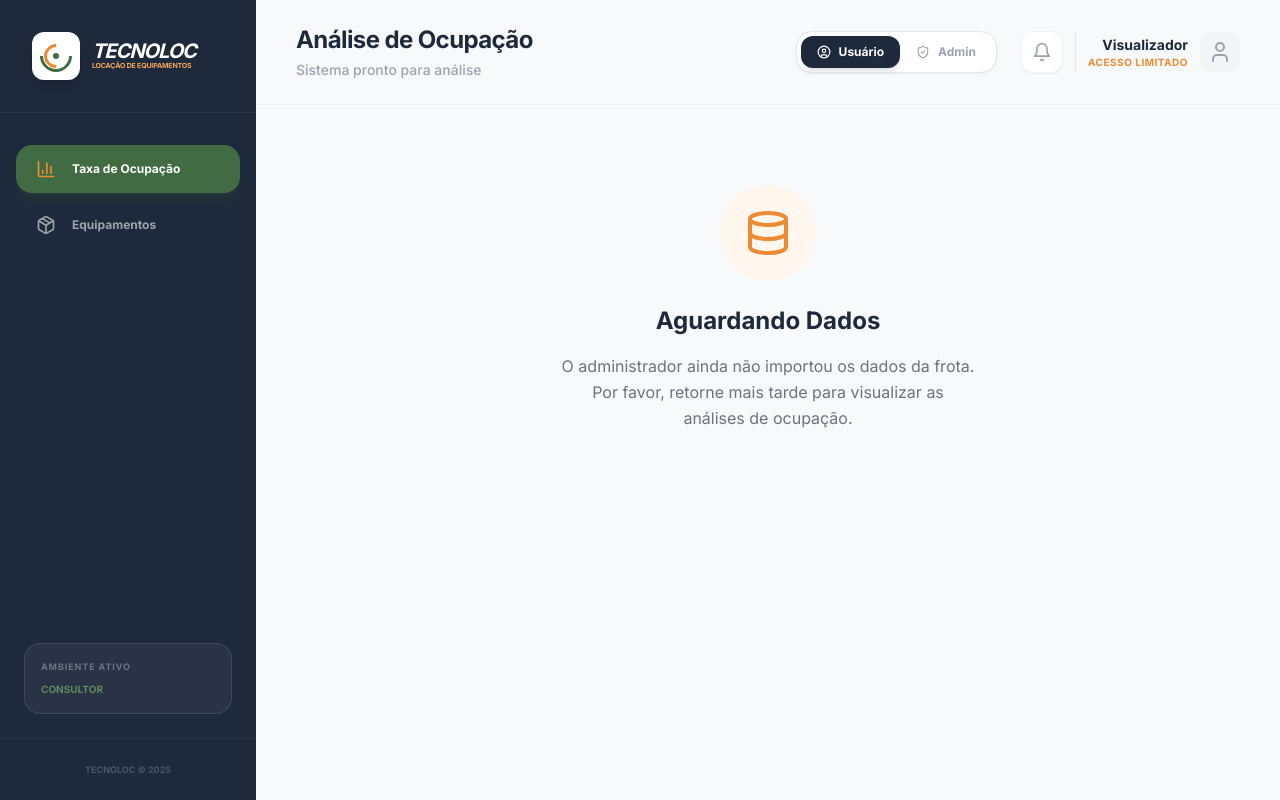
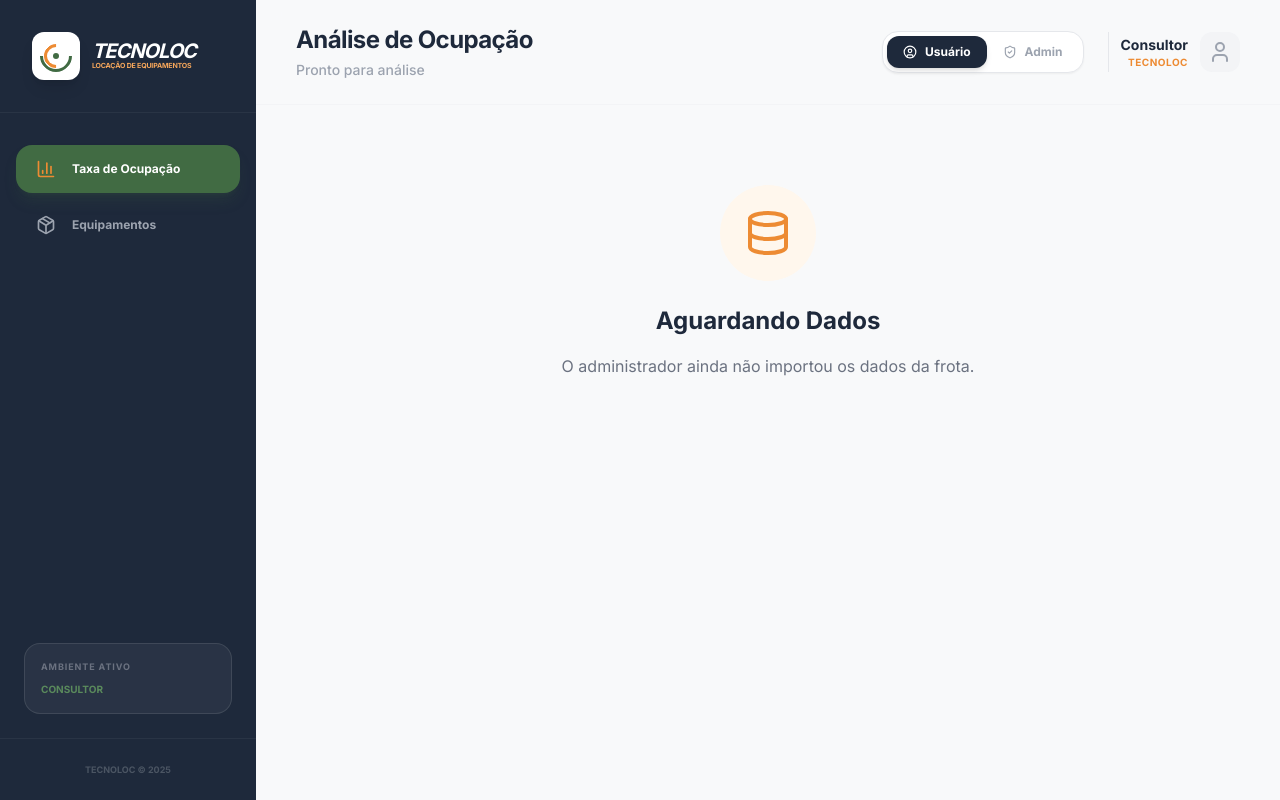
Before and after one commit to felipesdo17-creator/taxa-ocupa-o-tecnoloc, a React (Vite) app: page / in a window 1280 px wide. Built offline with nearby package versions, Linux system fonts and the light colour scheme.

Commit message:
fix(deps): Update genai to 1.3.0 and fix translations
Downgrades @google/genai to a stable version and updates UI text for better clarity in Portuguese.

```diff
--- a/App.tsx
+++ b/App.tsx
@@ -18,14 +18,13 @@ const App: React.FC = () => {
     return (localStorage.getItem(ROLE_KEY) as 'admin' | 'user') || 'user';
   });
 
-  // Load persisted data on mount
   useEffect(() => {
     const savedData = localStorage.getItem(STORAGE_KEY);
     if (savedData) {
       try {
         setEquipmentData(JSON.parse(savedData));
       } catch (e) {
-        console.error("Error parsing stored data", e);
+        console.error("Erro ao carregar dados locais", e);
       }
     }
 
@@ -35,10 +34,8 @@ const App: React.FC = () => {
     return () => clearTimeout(timer);
   }, []);
 
-  // Persist role changes
   useEffect(() => {
     localStorage.setItem(ROLE_KEY, userRole);
-    // If user is not admin and is on upload tab, redirect them
     if (userRole === 'user' && (activeTab === 'upload' || activeTab === 'admin')) {
       setActiveTab('dashboard');
     }
@@ -82,8 +79,8 @@ const App: React.FC = () => {
           </h2>
           <p className="text-gray-500 mb-8 leading-relaxed">
             {userRole === 'admin'
-              ? "Como administrador, você precisa carregar uma planilha de frota para que os usuários possam visualizar as análises."
-              : "O administrador ainda não importou os dados da frota. Por favor, retorne mais tarde para visualizar as análises de ocupação."}
+              ? "Como administrador, você precisa carregar uma planilha de frota para visualizar as análises."
+              : "O administrador ainda não importou os dados da frota."}
           </p>
           {userRole === 'admin' && (
             <button
@@ -112,26 +109,13 @@ const App: React.FC = () => {
               <section>
                 <h3 className="text-sm font-bold text-gray-400 uppercase tracking-widest mb-4">Gerenciamento de Dados</h3>
                 <div className="p-6 bg-red-50 rounded-2xl border border-red-100">
-                  <p className="text-sm text-red-600 mb-4 font-medium">Zona de perigo: Apagar todos os dados persistentes no sistema.</p>
+                  <p className="text-sm text-red-600 mb-4 font-medium">Cuidado: Esta ação apagará todos os dados salvos localmente.</p>
                   <button
                     onClick={clearData}
                     className="px-6 py-2 bg-red-600 text-white text-xs font-bold rounded-xl hover:bg-red-700 transition-colors"
                   >
-                    Resetar Banco de Dados Local
+                    Resetar Banco de Dados
                   </button>
-                </div>
-              </section>
-              <section>
-                <h3 className="text-sm font-bold text-gray-400 uppercase tracking-widest mb-4">Regras de Negócio Ativas</h3>
-                <div className="p-4 bg-gray-50 rounded-2xl space-y-3">
-                  <div className="flex justify-between items-center text-sm">
-                    <span className="font-medium text-accent">Cálculo de TO</span>
-                    <span className="text-gray-500">Locados / Total da Unidade</span>
-                  </div>
-                  <div className="flex justify-between items-center text-sm">
-                    <span className="font-medium text-accent">Persistência</span>
-                    <span className="text-green-600 font-bold">LocalStorage Habilitado</span>
-                  </div>
                 </div>
               </section>
             </div>
@@ -155,7 +139,7 @@ const App: React.FC = () => {
                activeTab === 'upload' ? 'Importação de Dados' : 'Configurações'}
             </h1>
             <p className="text-sm text-gray-400 font-medium mt-1">
-              {equipmentData.length > 0 ? `${equipmentData.length} ativos em monitoramento` : 'Sistema pronto para análise'}
+              {equipmentData.length > 0 ? `${equipmentData.length} ativos em monitoramento` : 'Pronto para análise'}
             </p>
           </div>
 
@@ -176,15 +160,10 @@ const App: React.FC = () => {
             </div>
 
             <div className="flex items-center gap-3">
-               <button className="p-2.5 text-gray-400 hover:text-accent bg-white rounded-xl shadow-sm border border-gray-100 transition-all">
-                 <Bell size={20} />
-               </button>
                <div className="flex items-center gap-3 pl-3 border-l border-gray-200">
                   <div className="text-right hidden sm:block">
-                    <p className="text-sm font-bold text-accent">{userRole === 'admin' ? 'Gestor de Frota' : 'Visualizador'}</p>
-                    <p className="text-[10px] font-bold text-secondary uppercase tracking-wider">
-                      {userRole === 'admin' ? 'Acesso Total' : 'Acesso Limitado'}
-                    </p>
+                    <p className="text-sm font-bold text-accent">{userRole === 'admin' ? 'Gestor' : 'Consultor'}</p>
+                    <p className="text-[10px] font-bold text-secondary uppercase tracking-wider">TECNOLOC</p>
                   </div>
                   <div className={`w-10 h-10 rounded-xl flex items-center justify-center ${userRole === 'admin' ? 'bg-primary/10 text-primary' : 'bg-gray-100 text-gray-400'}`}>
                     <User size={24} />
@@ -198,13 +177,6 @@ const App: React.FC = () => {
           {renderContent()}
         </section>
       </main>
-
-      <style>{`
-        @keyframes loading {
-          0% { transform: translateX(-100%); }
-          100% { transform: translateX(100%); }
-        }
-      `}</style>
     </div>
   );
 };
--- a/index.html
+++ b/index.html
@@ -12,11 +12,11 @@
           extend: {
             colors: {
               primary: {
-                DEFAULT: '#416b43', // Tecnoloc Green (from new logo)
+                DEFAULT: '#416b43', // Verde Tecnoloc
                 light: '#5a8a5c',
               },
               secondary: {
-                DEFAULT: '#ed8b33', // Tecnoloc Orange (from new logo)
+                DEFAULT: '#ed8b33', // Laranja Tecnoloc
                 light: '#f5a65b',
               },
               accent: '#1e293b',
@@ -47,7 +47,7 @@
     "react-dom/client": "https://esm.sh/react-dom@19.0.0/client",
     "lucide-react": "https://esm.sh/lucide-react@0.460.0?deps=react@19.0.0",
     "recharts": "https://esm.sh/recharts@2.13.3?deps=react@19.0.0,react-dom@19.0.0",
-    "@google/genai": "https://esm.sh/@google/genai@^1.38.0",
+    "@google/genai": "https://esm.sh/@google/genai@1.3.0",
     "react-dom/": "https://esm.sh/react-dom@^19.2.4/",
     "react/": "https://esm.sh/react@^19.2.4/"
   }
--- a/package.json
+++ b/package.json
@@ -13,7 +13,7 @@
     "react-dom": "^19.2.4",
     "lucide-react": "0.460.0",
     "recharts": "2.13.3",
-    "@google/genai": "^1.38.0"
+    "@google/genai": "1.3.0"
   },
   "devDependencies": {
     "@types/node": "^22.14.0",
```
